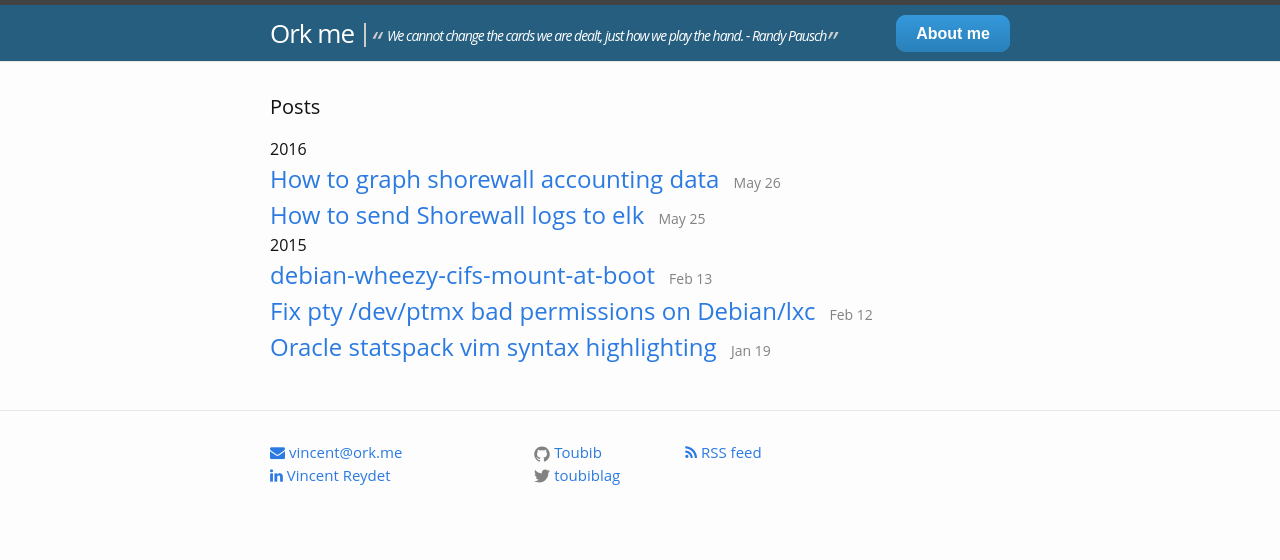
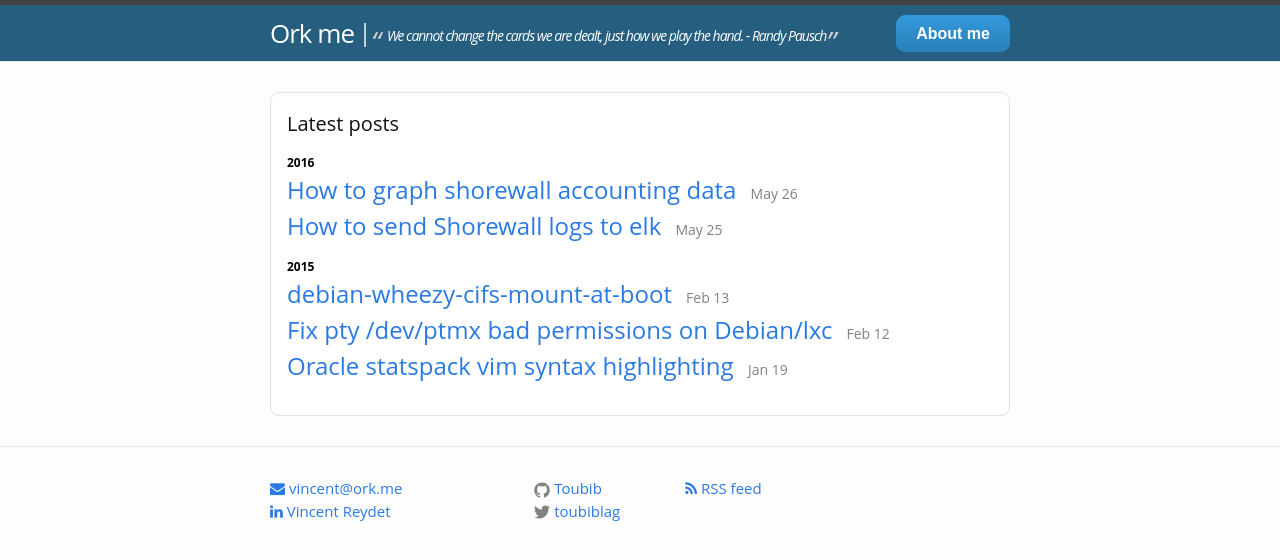
Before and after one commit to Toubib/blog.ork.me, a Jekyll site: the page built from index.html, in a window 1280 px wide. Shown: the top 560 px of the page. Built offline with Jekyll 4.4.1, drawn with Linux system fonts in a browser that asks for light colours; nearby versions of some CDN libraries.

Commit message:
Add block design on homepage, favicon and small things.

```diff
--- a/_config.yml
+++ b/_config.yml
@@ -3,7 +3,7 @@ title: Ork me
 email: vincent@ork.me
 description:
 baseurl: "" # the subpath of your site, e.g. /blog/
-url: "http://blog.ork.me" # the base hostname & protocol for your site
+url: "https://ork.me" # the base hostname & protocol for your site
 twitter_username: toubiblag
 github_username: Toubib
 
--- a/_includes/head.html
+++ b/_includes/head.html
@@ -9,6 +9,7 @@
   <link rel="stylesheet" href="{{ "/css/main.css" | prepend: site.baseurl }}">
   <link rel="canonical" href="{{ page.url | replace:'index.html','' | prepend: site.baseurl | prepend: site.url }}">
   <link rel="alternate" type="application/rss+xml" title="{{ site.title }}" href="{{ "/feed.xml" | prepend: site.baseurl | prepend: site.url }}" />
+  <link rel="icon" type="image/x-icon" href="{{ "/favicon.ico" | prepend: site.baseurl }}">
 
   <link rel="stylesheet" href="https://maxcdn.bootstrapcdn.com/font-awesome/4.4.0/css/font-awesome.min.css">
 
--- a/_sass/_ork.scss
+++ b/_sass/_ork.scss
@@ -24,3 +24,17 @@
   background-image: linear-gradient(to bottom, #3cb0fd, #3498db);
   text-decoration: none;
 }
+
+.block-content {
+  background-color: #fff;
+  border-radius: 9px;
+  border: 1px solid #e2e2e2;
+  padding: 1em;
+}
+
+.post-year {
+  color: #000;
+  font-size: 12px;
+  font-weight: bold;
+  margin-top: 14px;
+}
--- a/index.html
+++ b/index.html
@@ -4,16 +4,16 @@ permalink: /
 lang: en
 ---
 
-<div class="home">
+<div class="home block-content">
 
-  <h1 class="page-heading">Posts</h1>
+  <h1 class="page-heading">Latest posts</h1>
 
   {% assign posts=site.posts | where:"lang", page.lang %}
   <ul class="post-list">
   {% for post in posts %}
     {% assign currentdate = post.date | date: "%Y" %}
     {% if currentdate != date %}
-      <li id="y{{currentdate}}">{{ currentdate }}</li>
+      <li id="y{{currentdate}}" class="post-year">{{ currentdate }}</li>
       {% assign date = currentdate %}
     {% endif %}
       <li>
```
